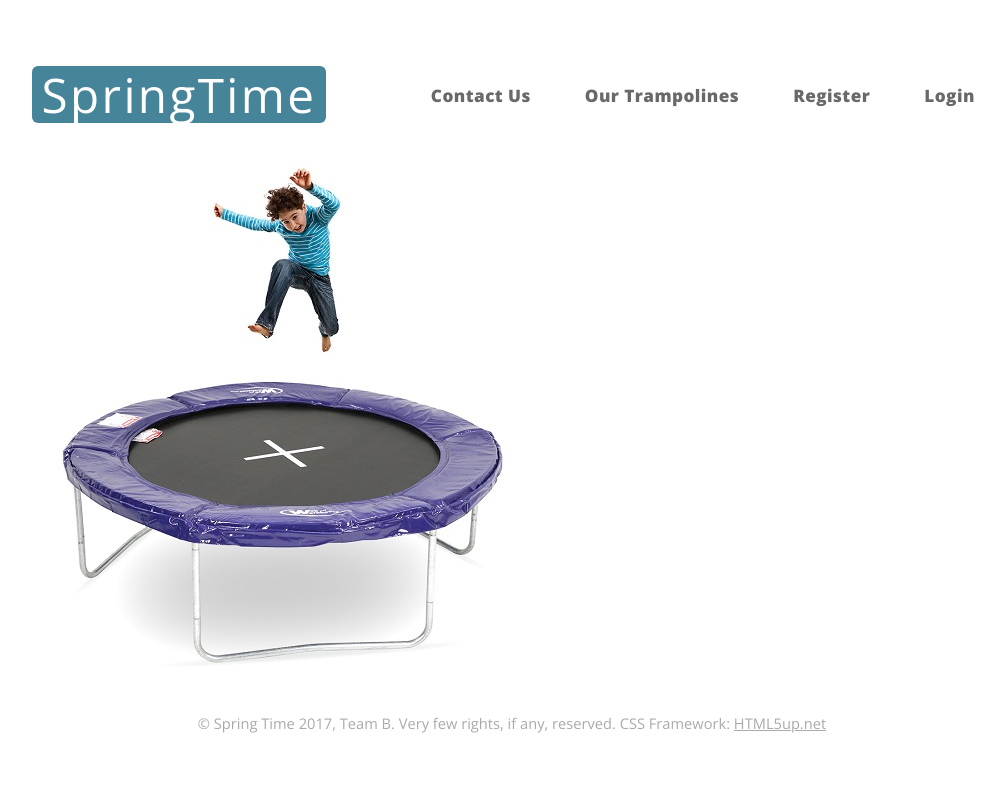
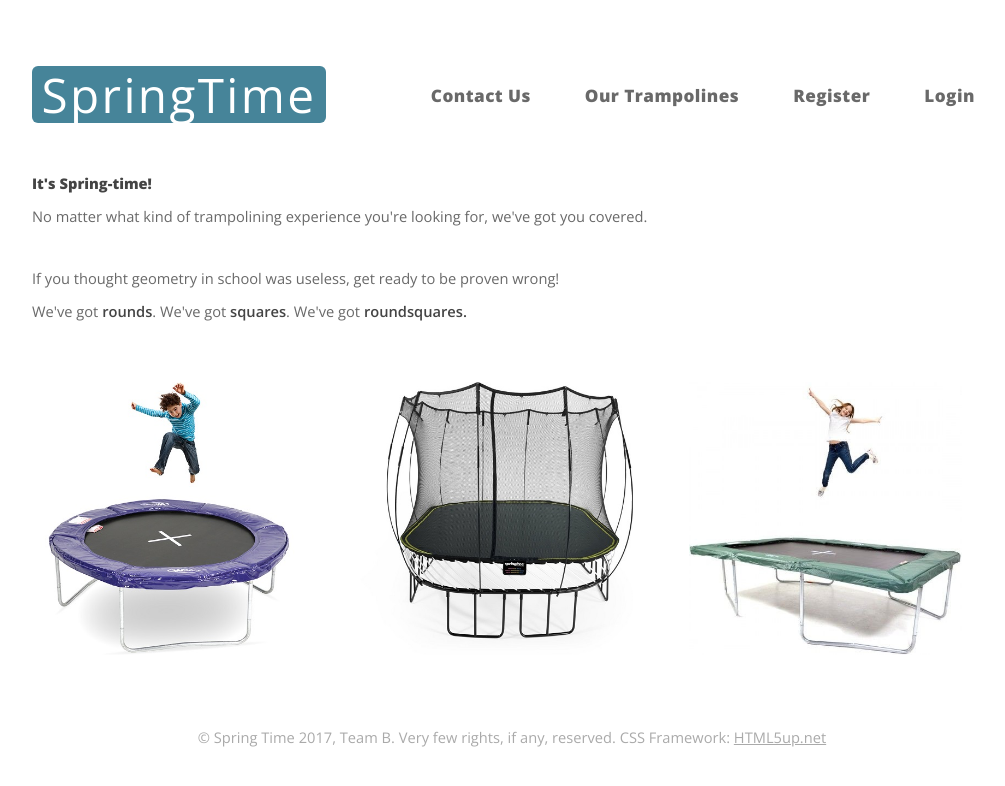
Before and after one commit to aaanneli/springtime, a Django app: page /springtime/ in a window 1280 px wide. Shown: the top 786 px of the page, without its empty margins (128-1133 px from the left). Run offline with Django 3.2, Linux system fonts and the light colour scheme; some libraries are stand-ins or nearby versions.

Commit message:
Added first version of /index/

```diff
--- a/springtimeproject/templates/springtime/index.html
+++ b/springtimeproject/templates/springtime/index.html
@@ -9,5 +9,31 @@
 	{% if user.is_authenticated %}
 		Welcome back, {{ user.username }}<br />
 	{% endif %}
-	<img src="{% static "images/cir01468.jpg" %}" alt="{{ trampoline.trampolineID }}" />
+
+
+<div class="row">
+                <div class="12u">
+                    <h1>It's Spring-time!</h1>
+
+                    <p>No matter what kind of trampolining experience you're looking for, we've got you covered.</p>
+                                        If you thought geometry in school was useless, get ready to be proven wrong!
+                    <p>
+                    We've got <strong>rounds</strong>. We've got <strong>squares</strong>. We've got <strong>roundsquares.</strong></p>
+                </div>
+</div>
+            <div class="row">
+                <div class="4u">
+                        <img style="width:90%;" src="{% static "images/cir01468.jpg" %}" alt="{{ trampoline.trampolineID }}" />
+
+                </div>
+                <div class="4u">
+                        <img style="width:90%;" src="{% static "images/per12345.jpg" %}" alt="{{ trampoline.trampolineID }}" />
+
+                </div>
+                <div class="4u">
+                        <img style="width:90%;" src="{% static "images/rec12579.jpg" %}" alt="{{ trampoline.trampolineID }}" />
+
+                </div>
+
+            </div>
 {% endblock %}
```
